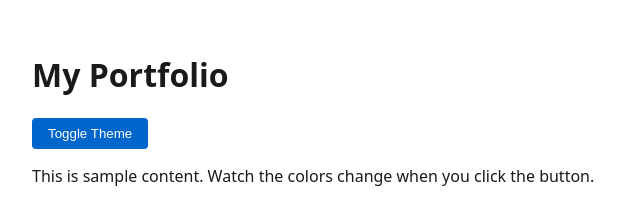
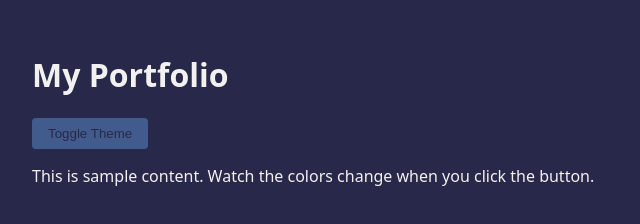
Before and after one commit to BrigidSkojec/DESN378-code-design-2, a plain HTML site: page week-2/The Switch/index.html in a window 1280 px wide. Both pictures are taken after a click on the button "Toggle Theme". Shown: the whole page, without its empty margins (0-640 px from the left). Drawn offline with Linux system fonts and the light colour scheme.

Commit message:
Fix live server port and complete dark mode functionality in JavaScript and CSS

```diff
--- a/week-2/The Switch/script.js
+++ b/week-2/The Switch/script.js
@@ -1,11 +1,17 @@
 // Step 1: Find the button
 // What selector goes here? Look at your HTML — what class is on the button?
 const toggle = document.querySelector('.theme-toggle');
-console.log(toggle);
 
 // Step 2: Listen for clicks
 toggle.addEventListener('click', function() {
   // Step 3: Toggle the dark class on body
   // What class are we toggling? Look at your CSS — what class changes the colors?
-  document.body.classList.toggle('______');
+  document.body.classList.toggle('dark');
 });
+
+toggle.addEventListener('click', function() {
+  toggle.addEventListener('click', function() {
+  // Fill in the blank: what class name triggers your dark mode CSS?
+  document.body.classList.toggle('dark');
+});;
+});
--- a/week-2/The Switch/styles.css
+++ b/week-2/The Switch/styles.css
@@ -8,9 +8,9 @@
 /* Dark mode overrides — fill in the values */
 /* HINT: What colors work for dark mode? Light text on dark background */
 body.dark {
-  --color-surface: ______;  /* What background color for dark mode? */
-  --color-text: ______;     /* What text color for dark mode? */
-  --color-accent: ______;   /* What accent color for dark mode? */
+  --color-surface: #28284A;  /* What background color for dark mode? */
+  --color-text: #F2F1F0;     /* What text color for dark mode? */
+  --color-accent: #415B8C;   /* What accent color for dark mode? */
 }
 
 /* Apply tokens to elements */
```
